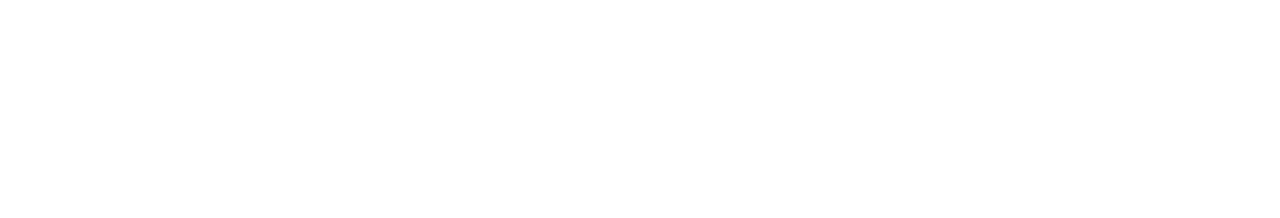
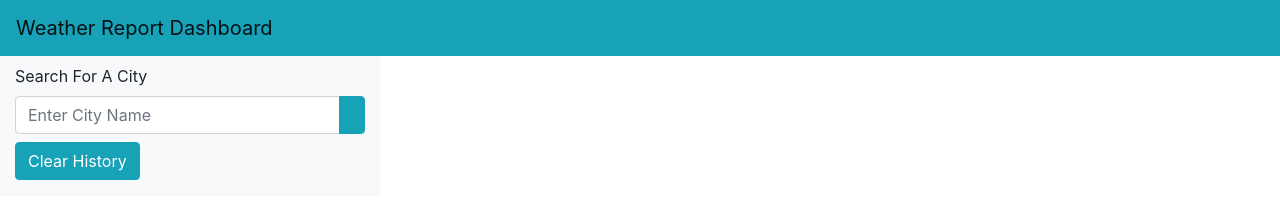
Before and after one commit to shelb-doc/Weather-Dashboard, a plain HTML site: page index.html in a window 1280 px wide. Drawn offline with nearby package versions, Linux system fonts and the light colour scheme.

Commit message:
added nav bar and search function to html

```diff
--- a/index.html
+++ b/index.html
@@ -10,27 +10,51 @@
     rel="stylesheet"
     href="https://stackpath.bootstrapcdn.com/bootstrap/4.5.2/css/bootstrap.min.css"
     integrity="sha384-JcKb8q3iqJ61gNV9KGb8thSsNjpSL0n8PARn9HuZOnIxN0hoP+VmmDGMN5t9UJ0Z"
-        crossorigin="anonymous"/>
-    <link rel="stylesheet" href="./assests/css/style.css" />
+    crossorigin="anonymous"
+    />
+    <link rel="stylesheet" href="./assets/css/style.css" />
 </head>
+<!-- Navigation -->
+<nav class="navbar navbar-light bg-info">
+    <a class="navbar-brand">Weather Report Dashboard</a>
+</nav>
+<!-- search for city  -->
+<div class="container ml-0">
+    <div class="row">
+        <div class="col-4 bg-light">
+            <p class="search-header my-2">Search For A City</p>
+            <div class="input-group mb-2">
+                <input id="city-input" type="text" class="form-control" placeholder="Enter City Name" aria-label="Enter City Name">
+                <div class="input-group-append">
+                    <button class="btn btn-info" type="button" id="search-button">
+                        <i class="fas fa-search"></i>
+                    </button>
+                </div>
+            </div>
+            <button class="btn btn-info mb-3" type="button" id="clear-history">Clear History</button>
+            <form id="history"></form>
+        </div>
+    </div>
+</div>
+
 
 
 <body>
     <script
     src="https://code.jquery.com/jquery-3.5.1.slim.min.js"
     integrity="sha384-DfXdz2htPH0lsSSs5nCTpuj/zy4C+OGpamoFVy38MVBnE+IbbVYUew+OrCXaRkfj"
-        crossorigin="anonymous">
-    </script>
+    crossorigin="anonymous"
+    ></script>
     <script
     src="https://cdn.jsdelivr.net/npm/popper.js@1.16.1/dist/umd/popper.min.js"
     integrity="sha384-9/reFTGAW83EW2RDu2S0VKaIzap3H66lZH81PoYlFhbGU+6BZp6G7niu735Sk7lN"
-        crossorigin="anonymous">
-    </script>
+    crossorigin="anonymous"
+    ></script>
     <script
     src="https://stackpath.bootstrapcdn.com/bootstrap/4.5.2/js/bootstrap.min.js"
     integrity="sha384-B4gt1jrGC7Jh4AgTPSdUtOBvfO8shuf57BaghqFfPlYxofvL8/KUEfYiJOMMV+rV"
-        crossorigin="anonymous">
-    </script>
+    crossorigin="anonymous"
+    ></script>
     <script src="./assets/scripts/script.js" async defer></script>
 </body>
 </html>
```
Lines whose indentation alone changed are shown as unchanged.
